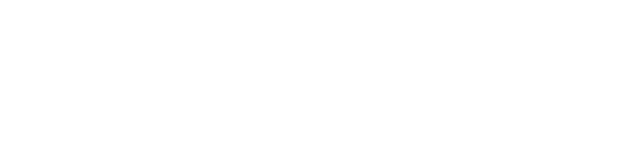
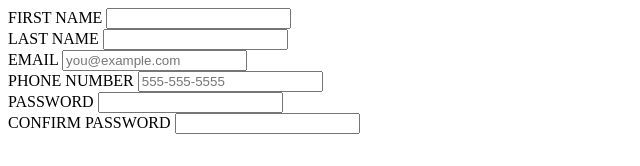
Before and after one commit to V0NASHL/sign-up-form, a plain HTML site: page index.html in a window 1280 px wide. Shown: the whole page, without its empty margins (0-640 px from the left). Drawn offline with Linux system fonts and the light colour scheme.

Commit message:
add form and labels

```diff
--- a/index.html
+++ b/index.html
@@ -6,6 +6,45 @@
     <title>Document</title>
 </head>
 <body>
+    <div class="main">
+        <div class="side-container">
+            <div class="logo-section"></div>
+        </div>
+        <div class="main-content">
+            <div class="registration">
+               <form action="" method="get">
+                <div>
+                    <label for="first_name">FIRST NAME</label>
+                    <input type="text" name="first_name" id="first_name">
+                </div>
 
+                <div>
+                    <label for="last_name">LAST NAME</label>
+                    <input type="text" name="last_name" id="last_name">
+                </div>
+
+                <div>
+                    <label for="user_email">EMAIL</label>
+                    <input type="email" name="email" id="user_email" placeholder="you@example.com">
+                </div>
+
+                <div>
+                    <label for="phone_number">PHONE NUMBER</label>
+                    <input type="tel" name="phone_number" id="phone_number" placeholder="555-555-5555">
+                </div>
+
+                <div>
+                    <label for="user_password">PASSWORD</label>
+                    <input type="password" name="password" id="user_password">
+                </div>
+
+                <div>
+                    <label for="confirm-password">CONFIRM PASSWORD</label>
+                    <input type="password" name="confirm_password" id="confirm-password">
+                </div>
+               </form>
+            </div>
+        </div>
+    </div>
 </body>
 </html>
```
